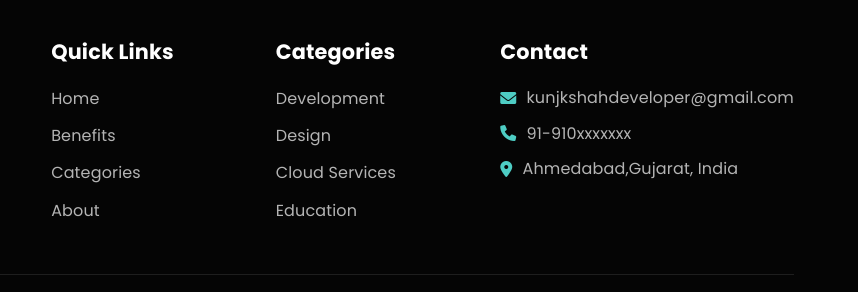
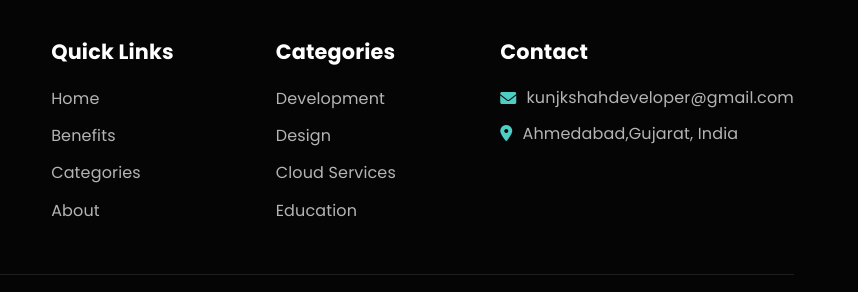
Before and after one commit to KunjShah95/-StudentHub.com, a plain HTML site: page index.html in a window 1280 px wide. Shown: the part 4237-4529 px from the top of the page, 422-1280 px from the left. Drawn offline with Linux system fonts and the light colour scheme.

Commit message:
Update index.html

```diff
--- a/index.html
+++ b/index.html
@@ -312,7 +312,6 @@
                     <h4>Contact</h4>
                     <div class="contact-info">
                         <p><i class="fas fa-envelope"></i> kunjkshahdeveloper@gmail.com</p>
-                        <p><i class="fas fa-phone"></i> 91-910xxxxxxx</p>
                         <p><i class="fas fa-map-marker-alt"></i> Ahmedabad,Gujarat, India</p>
                     </div>
                 </div>
```
